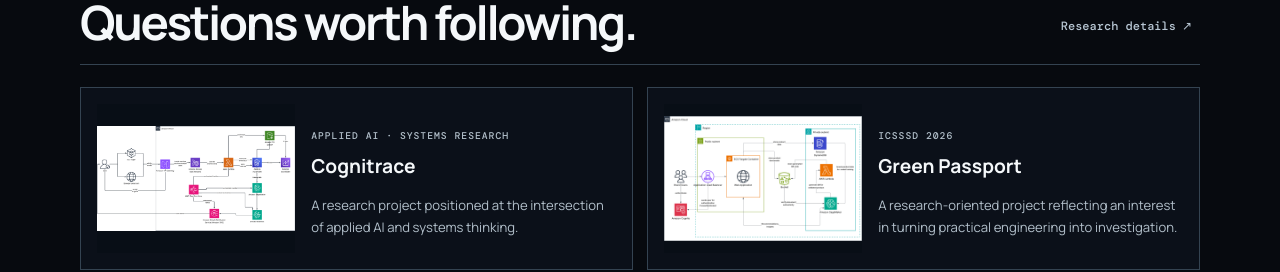
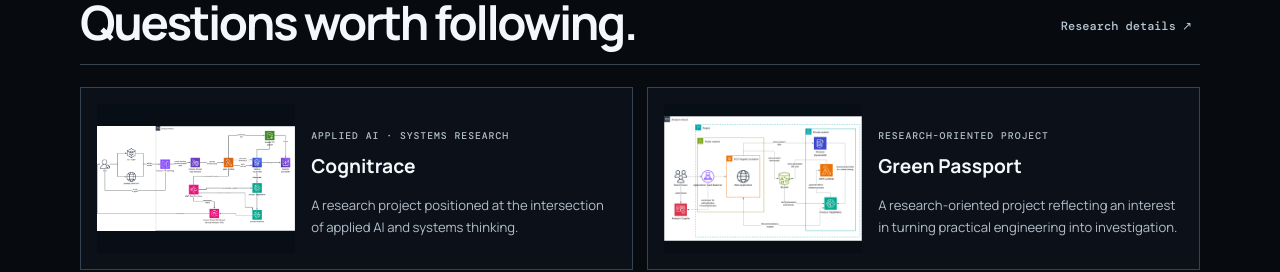
Before and after one commit to InfX2243/portfolio, a React (Vite) app: page / in a window 1280 px wide. Shown: the part 2960-3232 px from the top of the page. Built offline with nearby package versions, Linux system fonts and the light colour scheme.

Commit message:
remove unverified research conference implication

```diff
--- a/src/data/portfolio.js
+++ b/src/data/portfolio.js
@@ -170,17 +170,17 @@ export const research = [
     id: "green-passport",
     index: "02",
     title: "Green Passport",
-    context: "ICSSSD 2026",
+    context: "Research-oriented project",
     visual: "/assets/projects/green-passport/Green%20Passport.png",
     visualAlt: "Green Passport project visual",
-    recognition: "Conference project",
+    recognition: null,
     signal: "Research-oriented engineering",
     description: "A research-oriented project reflecting an interest in turning practical engineering into investigation.",
     problem: null,
     methodology: null,
     contribution: null,
     result: null,
-    evidence: "ICSSSD 2026 participation is verified in the repository content source.",
+    evidence: "Conference and publication details await an authoritative public source.",
     links: {},
     caseStudy: { problem: null, context: null, role: null, architecture: null, technicalDecisions: null, implementation: null, challenge: null, tradeoffs: null, result: null, evidence: null, learning: null },
   },
```
